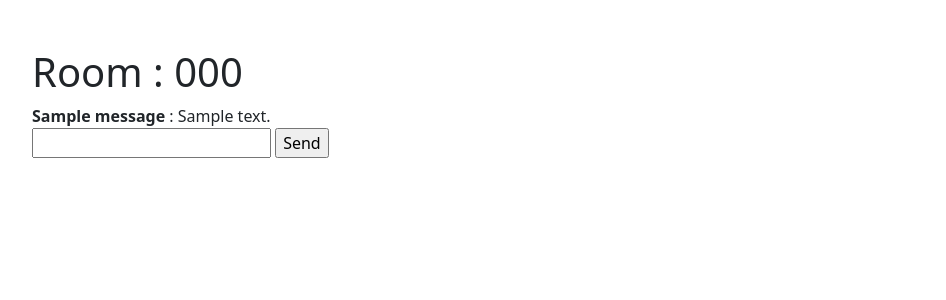
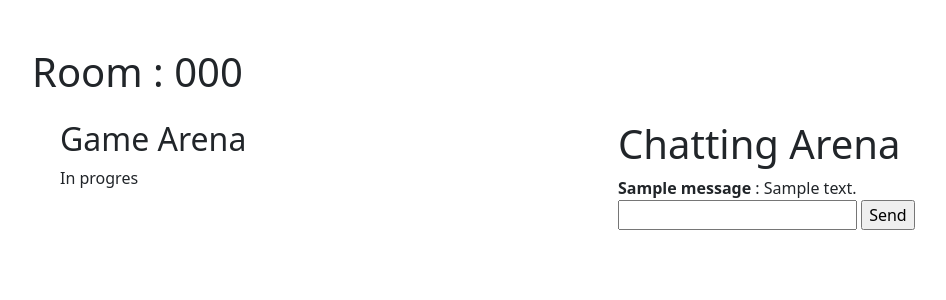
Before and after one commit to AnishBashyal/Guessy, a Flask app: template guessapp/templates/room.html in a window 1280 px wide. Shown: the top 300 px of the page, without its empty margins (50-996 px from the left). Run offline with Flask 3, Linux system fonts and the light colour scheme; the template is opened without the code that fills it: most values are stand-ins (such as "Sample title", 1, 10 or a date in 2020); some libraries are stand-ins or nearby versions.

Commit message:
room layout

```diff
--- a/guessapp/static/script.js
+++ b/guessapp/static/script.js
@@ -1,4 +1,4 @@
-const socket = io();
+const chatSocket = io("/chat");
 
 const messageInput = document.getElementById("message")
 messageInput.addEventListener("keypress", function(event) {
@@ -9,7 +9,7 @@ messageInput.addEventListener("keypress", function(event) {
 
 const sendMessage = () => {
     if (messageInput.value) {
-        socket.emit("message", {data : messageInput.value});
+        chatSocket.emit("message", {data : messageInput.value});
         messageInput.value = ""
     }
 
@@ -27,11 +27,11 @@ const createMessage = (name, msg) => {
             messageBody.innerHTML += message;
 }
 
-socket.on("connect", () => {
+chatSocket.on("connect", () => {
     console.log("COnnected");
 });
 
-socket.on("message", (data) => {
+chatSocket.on("message", (data) => {
     createMessage(data.name, data.body)
     console.log(data.name, data.body);
 });
--- a/guessapp/templates/room.html
+++ b/guessapp/templates/room.html
@@ -2,6 +2,19 @@
 
 {% block body %}
     <h1> Room : {{ room_code }}</h1>
+    <div class="container">
+        <div class="row">
+            <div class="col-sm-6">
+                <!-- Right column content -->
+                <div class="p-3">
+                    <h2>Game Arena</h2>
+                    <p> In progres</p>
+                </div>
+            </div>
+            <div class="col-sm-6">
+            <!-- Left column content -->
+                <div class="p-3">
+                    <h1> Chatting Arena </h1>
                     <div id="messages">
                         {% for message in history_messages %}
                             <div class="text">
@@ -11,10 +24,14 @@
                             </div>
                         {% endfor %}
                     </div>
-    <div>
+                    <div class="mb-5">
                         <input type="text" name="message" id="message" required>
                         <input type="button" id = "messageBtn" onclick = "sendMessage()" value="Send">
                     </div>
+                </div>
+          </div>
+      </div>
+
 
     <script src="{{ url_for('static', filename = 'script.js') }}"></script>
 
```
Also changed, not shown: guessapp/room/events.py (+6 -6 lines). Lines whose indentation alone changed are shown as unchanged.
